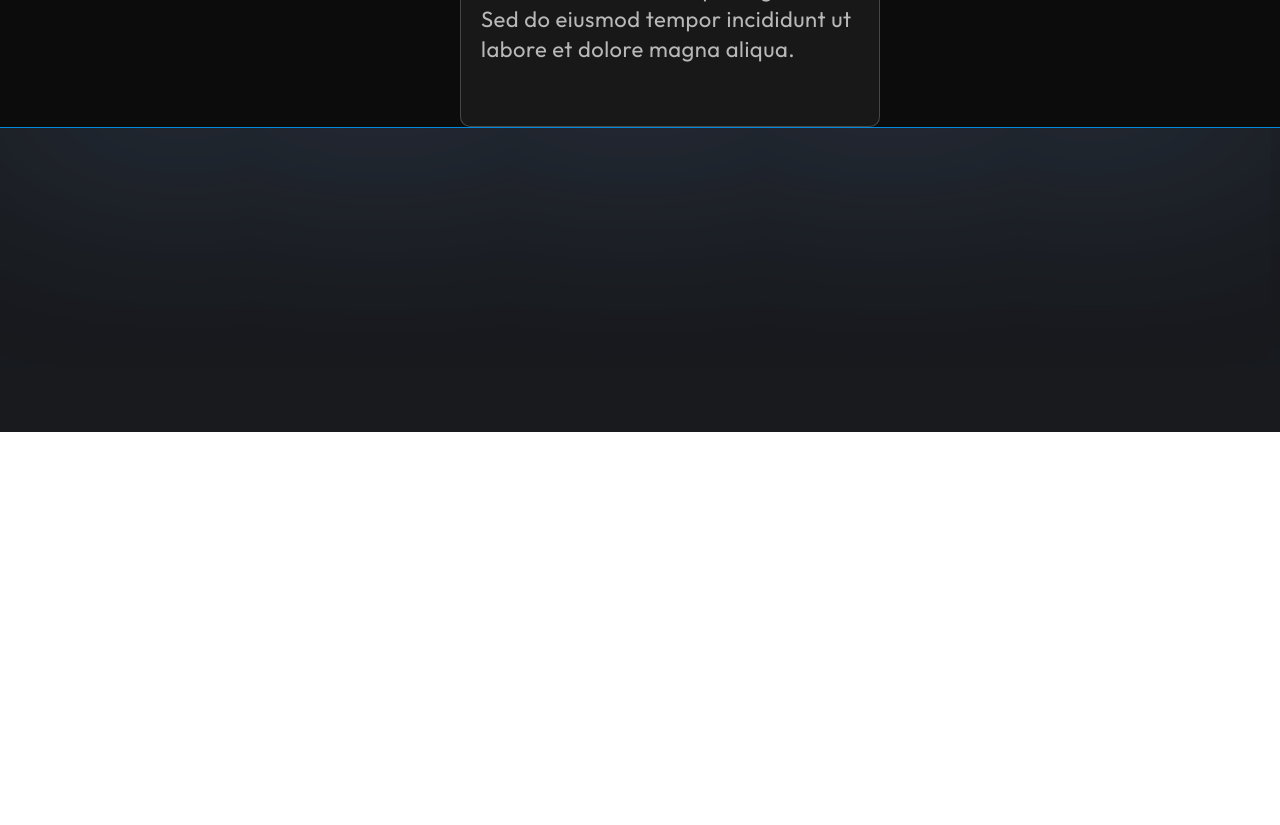
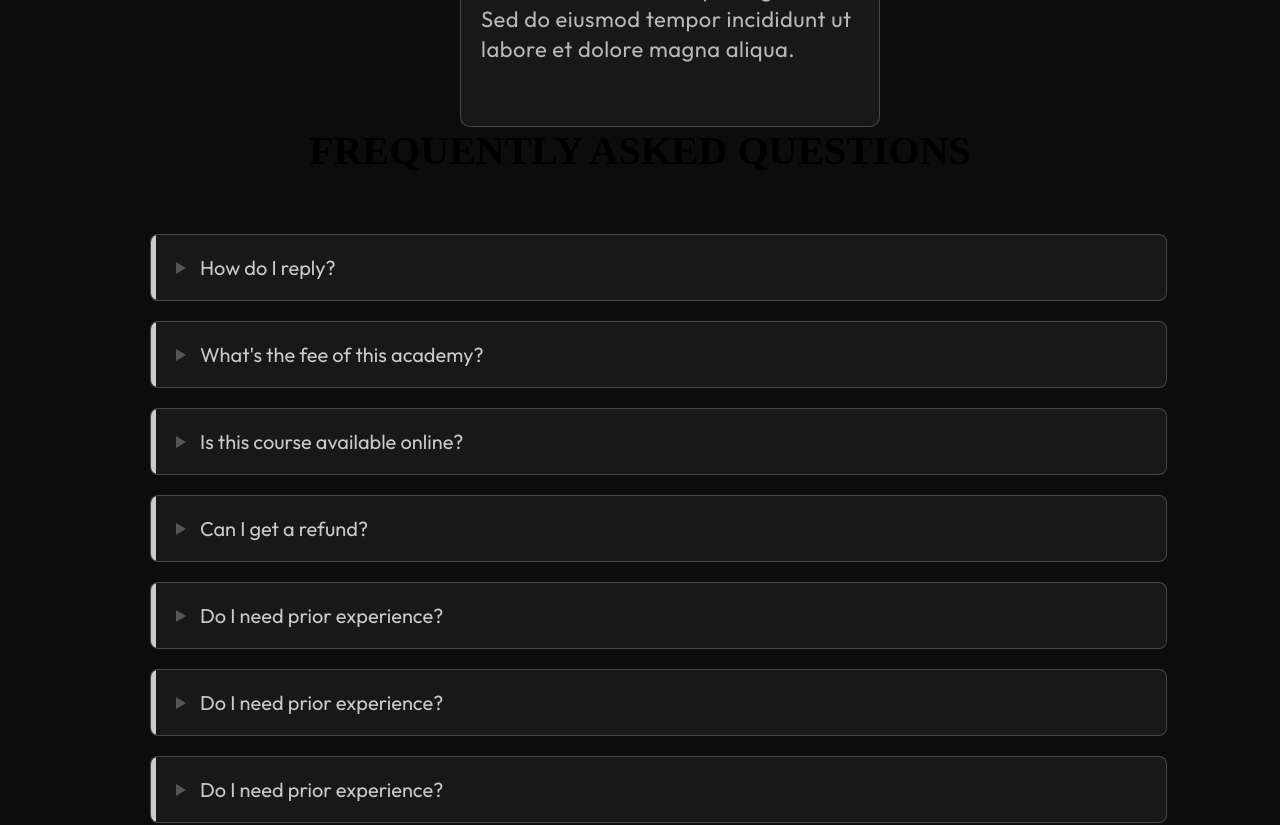
Before and after one commit to emon-shikder2217/Mass-English, a React (Vite) app: page / in a window 1280 px wide. Shown: the part 4460-5285 px from the top of the page. Before the commit the page ends 4892 px from the top, so only its background shows below. Built offline with nearby package versions, Linux system fonts and the light colour scheme; a web font is replaced by a local one.

Commit message:
initial commit

```diff
--- /dev/null
+++ b/src/components/Faq/Faq.css
@@ -0,0 +1,128 @@
+
+
+
+.faq-section {
+
+    min-height: 120vh;
+
+    background: #0c0c0c;
+
+}
+
+.faqTitle {
+
+    text-align: center;
+
+    font-size: 2.5em;
+
+    margin-bottom: 1.5em;
+
+}
+
+.faq {
+
+    list-style: none;
+
+    padding: 0;
+
+    margin: 0;
+
+    margin-left: 150px;
+
+}
+
+.faq-item {
+
+    background: rgba( 255, 255, 255, .05 );
+
+    border: 0.5px solid rgba( 255, 255, 255, 0.2 );
+
+    margin-bottom: 0.5em;
+
+    border-radius: 8px;
+
+    overflow: hidden;
+
+    transition: all 0.3s ease;
+
+    width: 90%;
+
+    margin-bottom: 20px;
+
+    color: #cacaca;
+
+    font-family: 'outfit', sans-serif;
+
+    font-size: 20px;
+
+}
+
+.q {
+
+    display: flex;
+
+    align-items: center;
+
+    padding: 1em;
+
+    cursor: pointer;
+
+    border-left: 5px solid #ccc;
+
+    transition: border-color 0.3s ease;
+
+}
+
+.q:hover {
+
+    border-left-color: #0569ff;
+
+}
+
+.arrow {
+
+    margin-right: 0.7em;
+
+    width: 0;
+
+    height: 0;
+
+    border-top: 6px solid transparent;
+
+    border-left: 10px solid #555;
+
+    border-bottom: 6px solid transparent;
+
+    transition: transform 0.3s ease;
+
+}
+
+.arrow-rotated {
+
+    transform: rotate(90deg);
+
+}
+
+.a {
+
+    max-height: 0;
+
+    padding: 0 1.2em;
+
+    overflow: hidden;
+
+    transition: max-height 0.4s ease, padding 0.4s ease;
+
+    color: #fff;
+
+    font-size: 20px;
+
+}
+
+.faq-item.open .a {
+
+    max-height: 200px;
+
+    padding: 1em 1.2em;
+
+}
--- /dev/null
+++ b/src/components/Faq/Faq.jsx
@@ -0,0 +1,73 @@
+import { useState } from "react";
+import "./Faq.css";
+
+function Faq() {
+  const faqs = [
+    {
+      question: "How do I reply?",
+      answer: "Lorem ipsum dolor sit amet consectetur adipisicing elit.",
+    },
+    {
+      question: "What's the fee of this academy?",
+      answer: "It varies based on course, but generally affordable for all.",
+    },
+    {
+      question: "Is this course available online?",
+      answer: "Yes, it's fully online and self-paced.",
+    },
+    {
+      question: "Can I get a refund?",
+      answer: "Refunds are available within 14 days of purchase.",
+    },
+    {
+      question: "Do I need prior experience?",
+      answer: "No, beginners are welcome!",
+    },
+    {
+      question: "Do I need prior experience?",
+      answer: "No, beginners are welcome!",
+    },
+    {
+      question: "Do I need prior experience?",
+      answer: "No, beginners are welcome!",
+    },
+    {
+      question: "Do I need prior experience?",
+      answer: "No, beginners are welcome!",
+    },
+  ];
+
+  const [openIndex, setOpenIndex] = useState(null);
+
+  const toggle = (index) => {
+    setOpenIndex(openIndex === index ? null : index);
+  };
+
+  return (
+    <section className="faq-section">
+      <h1 className="faqTitle">FREQUENTLY ASKED QUESTIONS</h1>
+      <ul className="faq">
+        {faqs.map((faq, index) => (
+          <li
+            key={index}
+            className={`faq-item ${openIndex === index ? "open" : ""}`}
+          >
+            <div className="q" onClick={() => toggle(index)}>
+              <span
+                className={`arrow ${
+                  openIndex === index ? "arrow-rotated" : ""
+                }`}
+              ></span>
+              <span>{faq.question}</span>
+            </div>
+            <div className="a">
+              <p>{faq.answer}</p>
+            </div>
+          </li>
+        ))}
+      </ul>
+    </section>
+  );
+}
+
+export default Faq;
--- a/src/pages/Home/Home.jsx
+++ b/src/pages/Home/Home.jsx
@@ -5,6 +5,7 @@ import Review from '../../components/ReviewPage/Review';
 import Timeline from '../../components/TimeLine/TimeLine';
 import Footer from '../../components/Footer/Footer';
 import './Home.css';
+import Faq from '../../components/Faq/Faq';
 
 
 const Home = () => {
@@ -16,6 +17,7 @@ const Home = () => {
                 <Timeline />
                 <Instructure />
                 <Review />
+                <Faq />
                 <Footer />
             </div>
         </>
```
